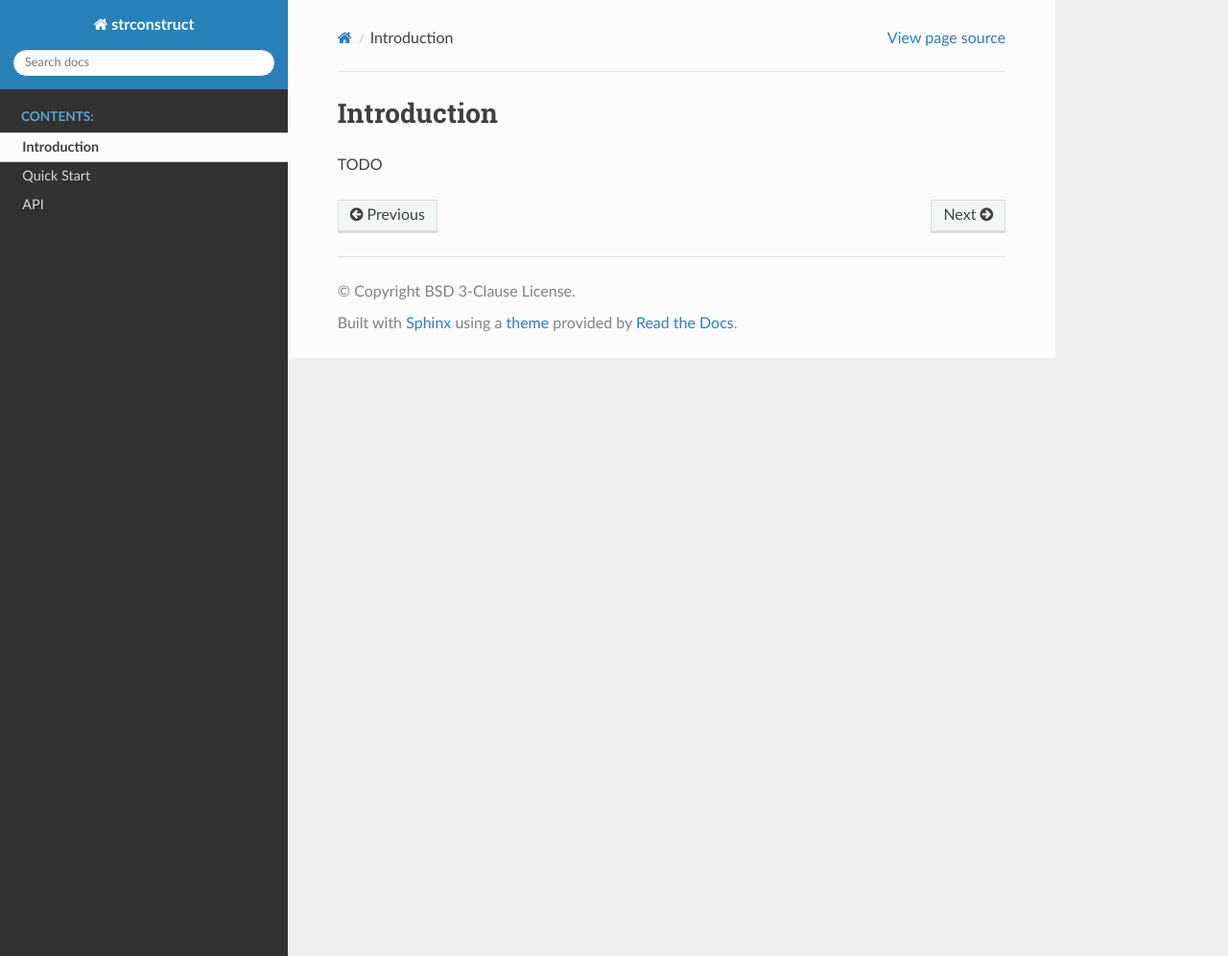
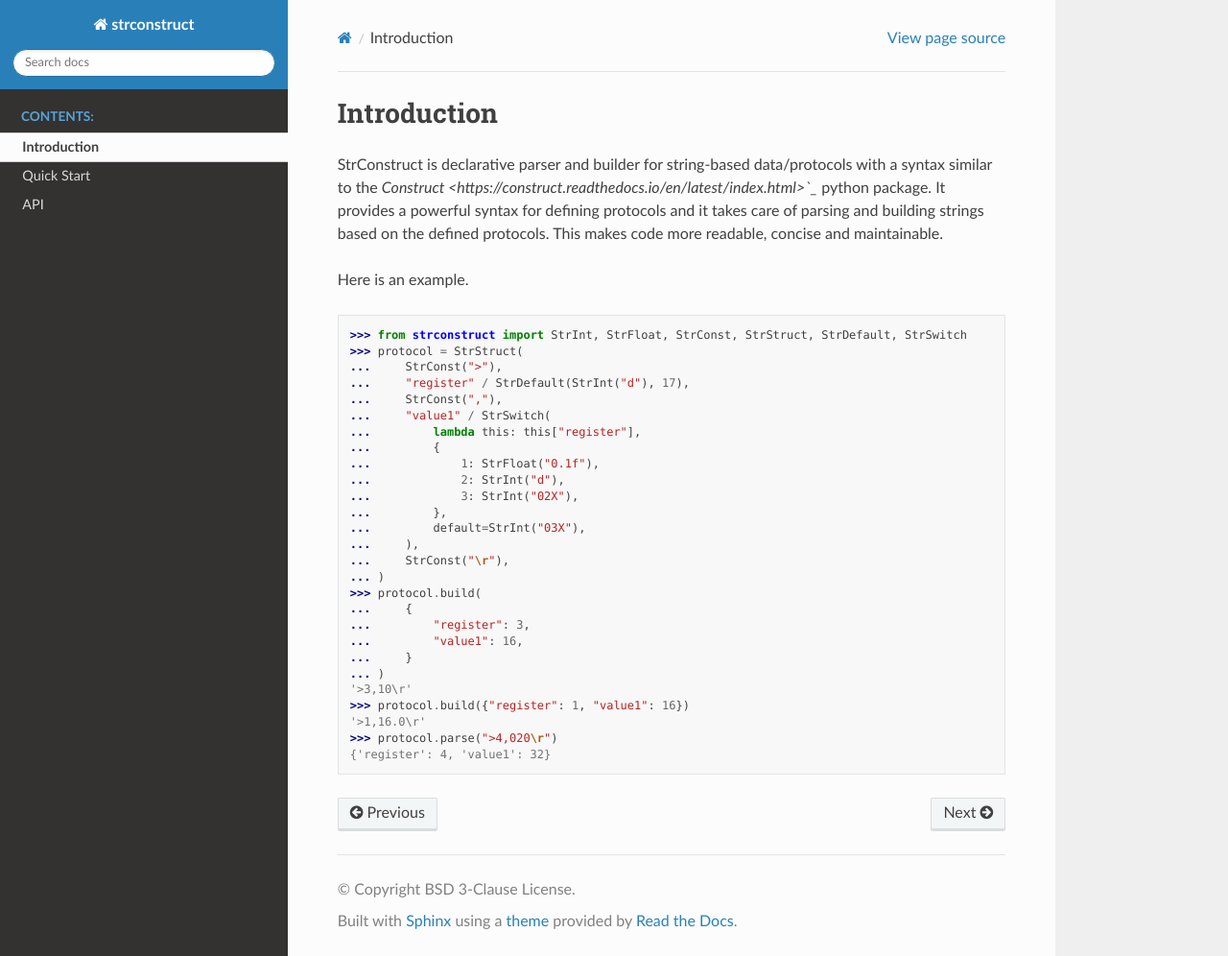
Before and after one commit to ValaJeyhani/strContruct, a Sphinx documentation site: the page built from docs/src/introduction.rst, in a window 1280 px wide and 996 px high. Shown: the whole window at 96% size. Built offline with Sphinx 7.4.7 and the Read the Docs theme 2.0.0, drawn with Linux system fonts in a browser that asks for light colours.

Commit message:
Add missing documentation in introduction.rst and quick_start.rst (#32)

```diff
--- a/docs/src/introduction.rst
+++ b/docs/src/introduction.rst
@@ -1,4 +1,38 @@
 Introduction
 ############
 
-TODO
+StrConstruct is declarative parser and builder for string-based data/protocols with a syntax
+similar to the `Construct <https://construct.readthedocs.io/en/latest/index.html>`_`
+python package. It provides a powerful syntax for defining protocols and it takes care
+of parsing and building strings based on the defined protocols. This makes code more
+readable, concise and maintainable.
+
+Here is an example.
+
+    >>> from strconstruct import StrInt, StrFloat, StrConst, StrStruct, StrDefault, StrSwitch
+    >>> protocol = StrStruct(
+    ...     StrConst(">"),
+    ...     "register" / StrDefault(StrInt("d"), 17),
+    ...     StrConst(","),
+    ...     "value1" / StrSwitch(
+    ...         lambda this: this["register"],
+    ...         {
+    ...             1: StrFloat("0.1f"),
+    ...             2: StrInt("d"),
+    ...             3: StrInt("02X"),
+    ...         },
+    ...         default=StrInt("03X"),
+    ...     ),
+    ...     StrConst("\r"),
+    ... )
+    >>> protocol.build(
+    ...     {
+    ...         "register": 3,
+    ...         "value1": 16,
+    ...     }
+    ... )
+    '>3,10\r'
+    >>> protocol.build({"register": 1, "value1": 16})
+    '>1,16.0\r'
+    >>> protocol.parse(">4,020\r")
+    {'register': 4, 'value1': 32}
```
Also changed, not shown: README.md (+2 -2 lines), docs/src/quick_start.rst (+14 -1 lines), 1 other file.
